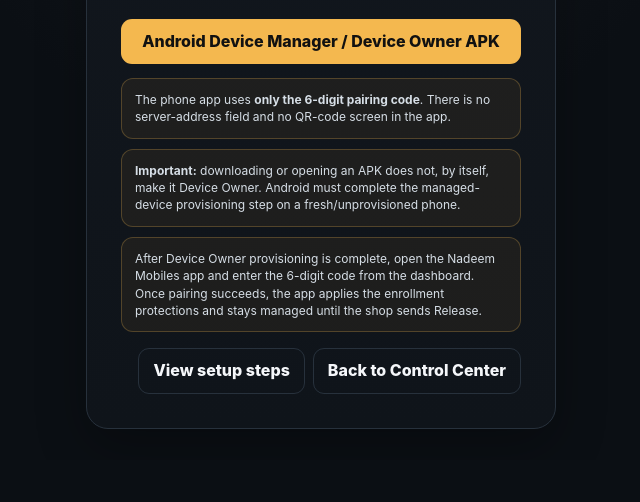
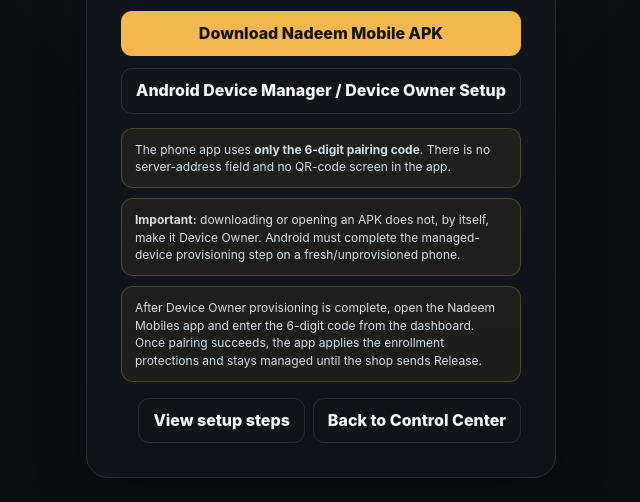
Before and after one commit to sandhu35401/nadeem-mobiles, a plain HTML site: page docs/download.html in a window 1280 px wide. Shown: the part 340-842 px from the top of the page, without its empty margins (319-959 px from the left). Before the commit the page ends 800 px from the top, so only its background shows below. Drawn offline with Linux system fonts and the light colour scheme.

Commit message:
Separate APK download from Device Owner setup

```diff
--- a/docs/download.html
+++ b/docs/download.html
@@ -18,7 +18,8 @@
       </div>
       <h1>Download Nadeem Mobiles App</h1>
       <p class="muted">This is the same APK used by the Nadeem Mobiles phone app and for Android Device Owner / managed-device provisioning.</p>
-      <a class="btn primary full" style="display:block;text-align:center;text-decoration:none;margin-top:22px" href="https://github.com/sandhu35401/nadeem-mobile-lock/releases/latest/download/app-release.apk">Android Device Manager / Device Owner APK</a>
+      <a class="btn primary full" style="display:block;text-align:center;text-decoration:none;margin-top:22px" href="https://github.com/sandhu35401/nadeem-mobile-lock/releases/latest/download/app-release.apk">Download Nadeem Mobile APK</a>
+      <a class="btn ghost full" style="display:block;text-align:center;text-decoration:none;margin-top:12px" href="https://sandhu35401.github.io/nadeem-mobile-lock/device-owner-setup.html">Android Device Manager / Device Owner Setup</a>
       <div class="notice" style="margin-top:14px">The phone app uses <strong>only the 6-digit pairing code</strong>. There is no server-address field and no QR-code screen in the app.</div>
       <div class="notice" style="margin-top:10px"><strong>Important:</strong> downloading or opening an APK does not, by itself, make it Device Owner. Android must complete the managed-device provisioning step on a fresh/unprovisioned phone.</div>
       <div class="notice" style="margin-top:10px">After Device Owner provisioning is complete, open the Nadeem Mobiles app and enter the 6-digit code from the dashboard. Once pairing succeeds, the app applies the enrollment protections and stays managed until the shop sends Release.</div>
```
